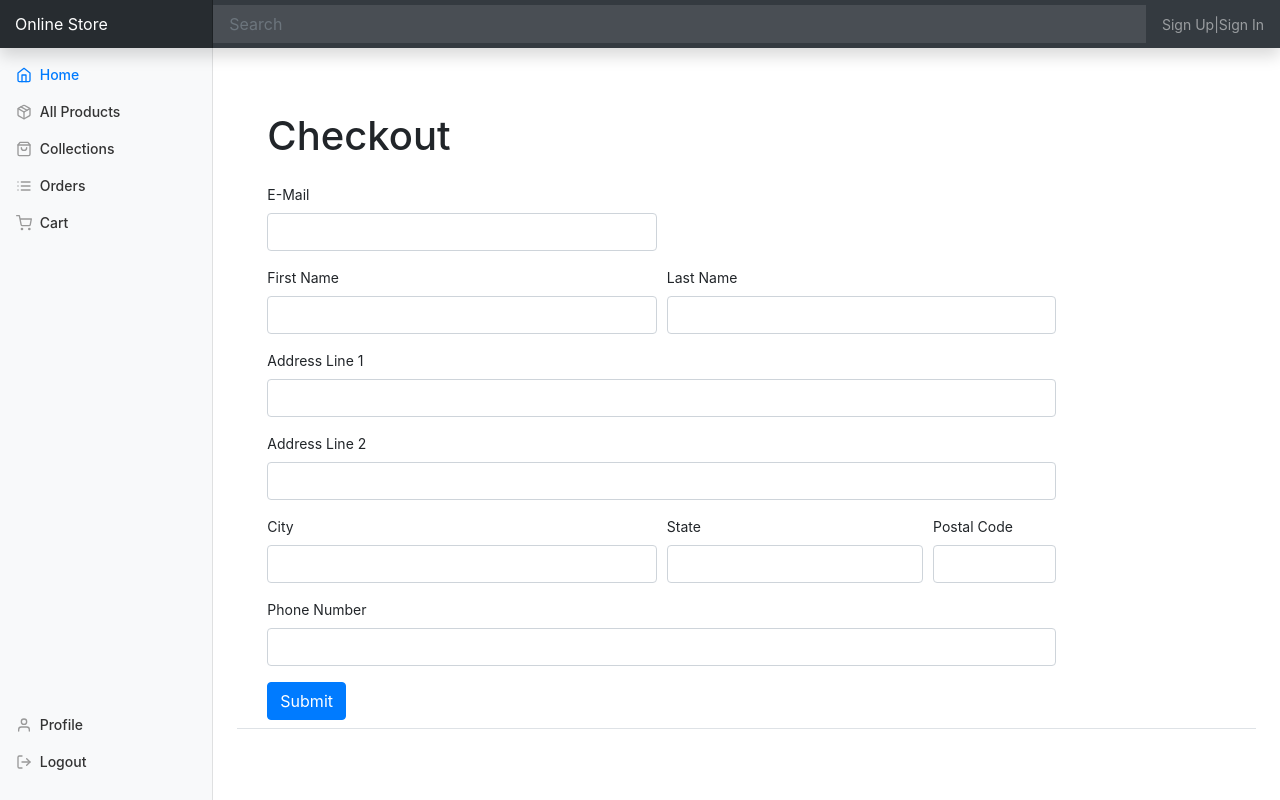
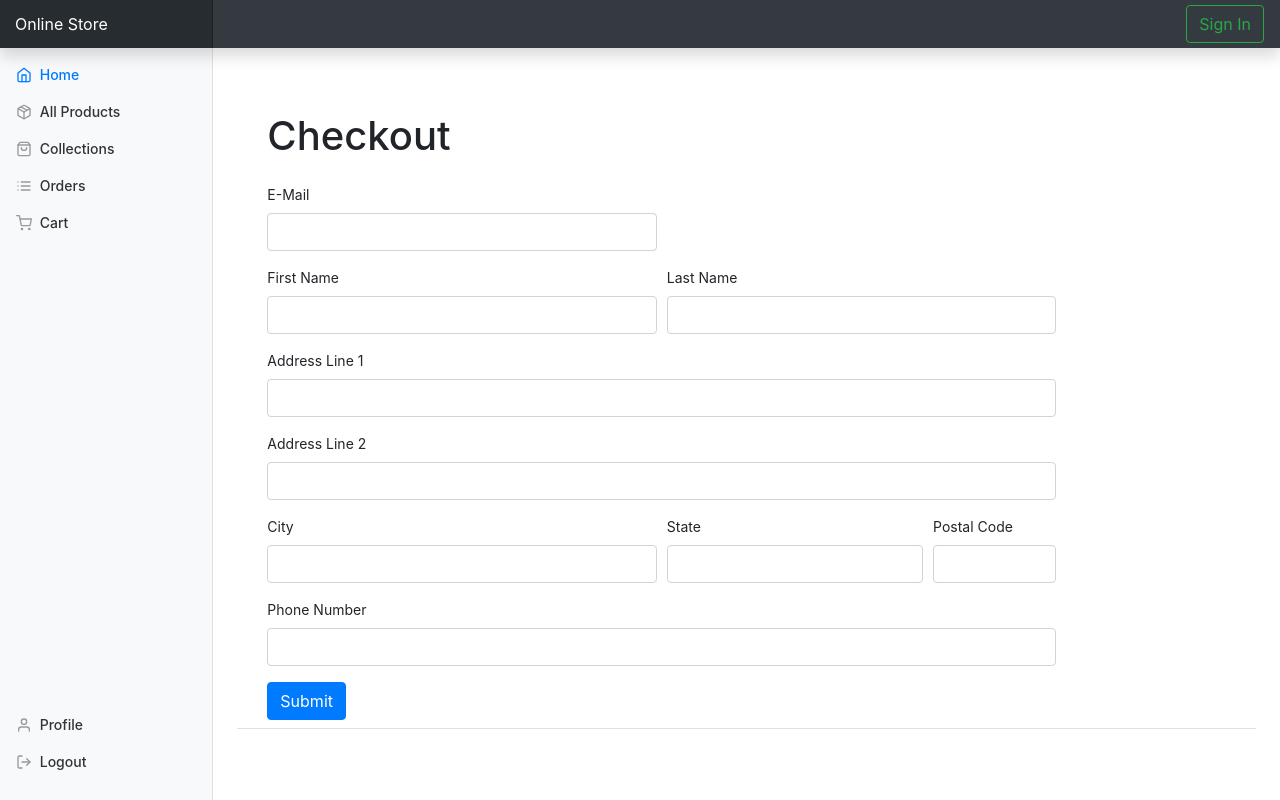
Before and after one commit to imspyde/medusa-django, a Django app: page /catalog/checkout/ in a window 1280 px wide. Run offline with Django 5.2, Linux system fonts and the light colour scheme; some libraries are stand-ins or nearby versions.

Commit message:
modified template

```diff
--- a/bgsos/catalog/services/services.py
+++ b/bgsos/catalog/services/services.py
@@ -10,7 +10,8 @@ backendUrl = settings.BACKEND_URL
 publishableApiKey = settings.PUBLISHABLE_API_KEY
 regionId = settings.REGION_ID
 
-#Setting up the SOCKS5 proxy
+# Setting up the SOCKS5 proxy
+# Comment out to disable proxy
 proxies = {
     'http': 'socks5h://127.0.0.1:9050',
     'https': 'socks5h://127.0.0.1:9050',
@@ -36,7 +37,7 @@ session.mount('https://', adapter)
 # Setting default headers and proxy configuration
 session.headers.update({'x-publishable-api-key': publishableApiKey})
 
-
+# Comment out to disable proxy
 session.proxies.update(proxies)
 
 
--- a/bgsos/catalog/templates/base_generic.html
+++ b/bgsos/catalog/templates/base_generic.html
@@ -30,16 +30,10 @@
 <body>
 <nav class="navbar navbar-dark fixed-top bg-dark flex-md-nowrap p-0 shadow">
     <a class="navbar-brand col-sm-3 col-md-2 mr-0" href="#">Online Store</a>
-    <input class="form-control form-control-dark w-100" type="text" placeholder="Search" aria-label="Search">
+
     <ul class="navbar-nav px-3 d-flex flex-row">
-        <li class="nav-item text-nowrap me-4">
-            <a class="nav-link" href="/catalog/customer/signup">Sign Up</a>
-        </li>
         <li class="nav-item text-nowrap ms-4">
-            <span class="nav-link">|</span>
-        </li>
-        <li class="nav-item text-nowrap ms-4">
-            <a class="nav-link" href="/catalog/customer/signin">Sign In</a>
+            <a class="btn btn-outline-success my-2 my-sm-0" href="/catalog/customer/signin" role="button">Sign In</a>
         </li>
     </ul>
 </nav>
--- a/bgsos/catalog/templates/catalog/product_list.html
+++ b/bgsos/catalog/templates/catalog/product_list.html
@@ -11,9 +11,9 @@
                 <img src="{{ product.thumbnail }}" class="card-img-top" alt="{{ product.title }}">
                 <div class="card-body">
                     <h5 class="card-title">
-                        <a href="{% url 'product_detail' product.id %}">{{ product.title }}</a>
+                        <center><a href="{% url 'product_detail' product.id %}">{{ product.title }}</a></center>
                     </h5>
-                    <p class="card-text">description</p>
+                    <center><p class="card-text">description</p></center>
                 </div>
             </div>
         </div>
--- a/bgsos/catalog/templates/catalog/profile.html
+++ b/bgsos/catalog/templates/catalog/profile.html
@@ -4,7 +4,8 @@
 {% block content %}
 <div class="container">
     <h1>Welcome, {{ customer.first_name }} {{ customer.last_name }}</h1>
-    <p>Email: {{ customer.email }}</p>
+    <p><strong>Email:</strong> {{ customer.email }}</p>
+    <p><strong>Your cart ID is:</strong> {{ request.session.cart_id }}</p>
     <h2>Loyalty Points</h2>
     Get Points and place here
 
--- a/bgsos/catalog/views.py
+++ b/bgsos/catalog/views.py
@@ -84,7 +84,7 @@ def get_product_list():
 
 ##
 def product_list_view(request):
-    print('hello')
+
     response = browse_all_products()
     print(response.text)  # Print the raw response text for debugging
     if response.status_code == 200:
@@ -349,7 +349,7 @@ def checkout_view(request):
 
             if updated_shipping_details.status_code is 200:
                 #     create and select payment session
-                print('helloo')
+
                 return redirect('shipping_methods')
 
             return redirect('shipping_methods')
```
